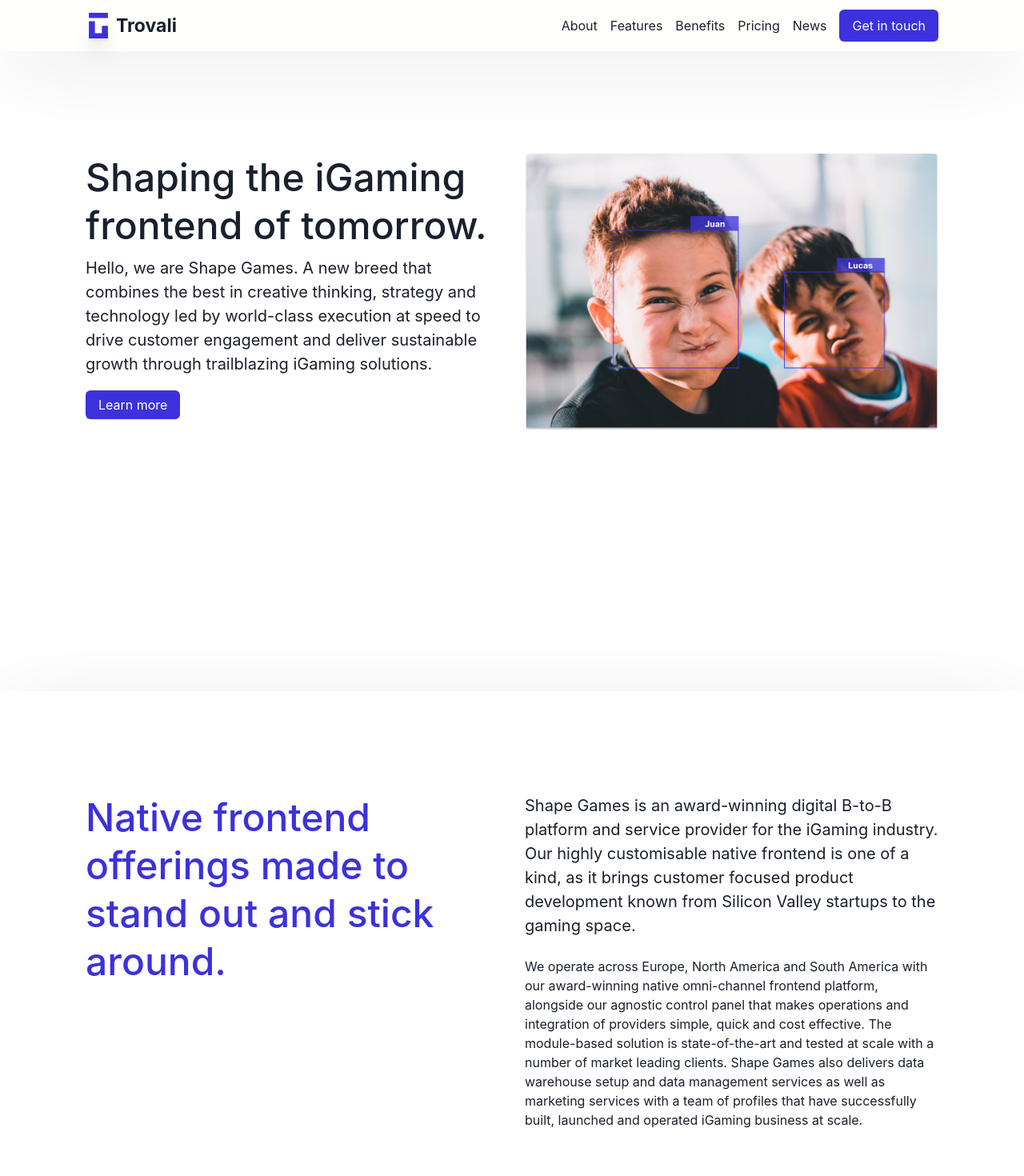
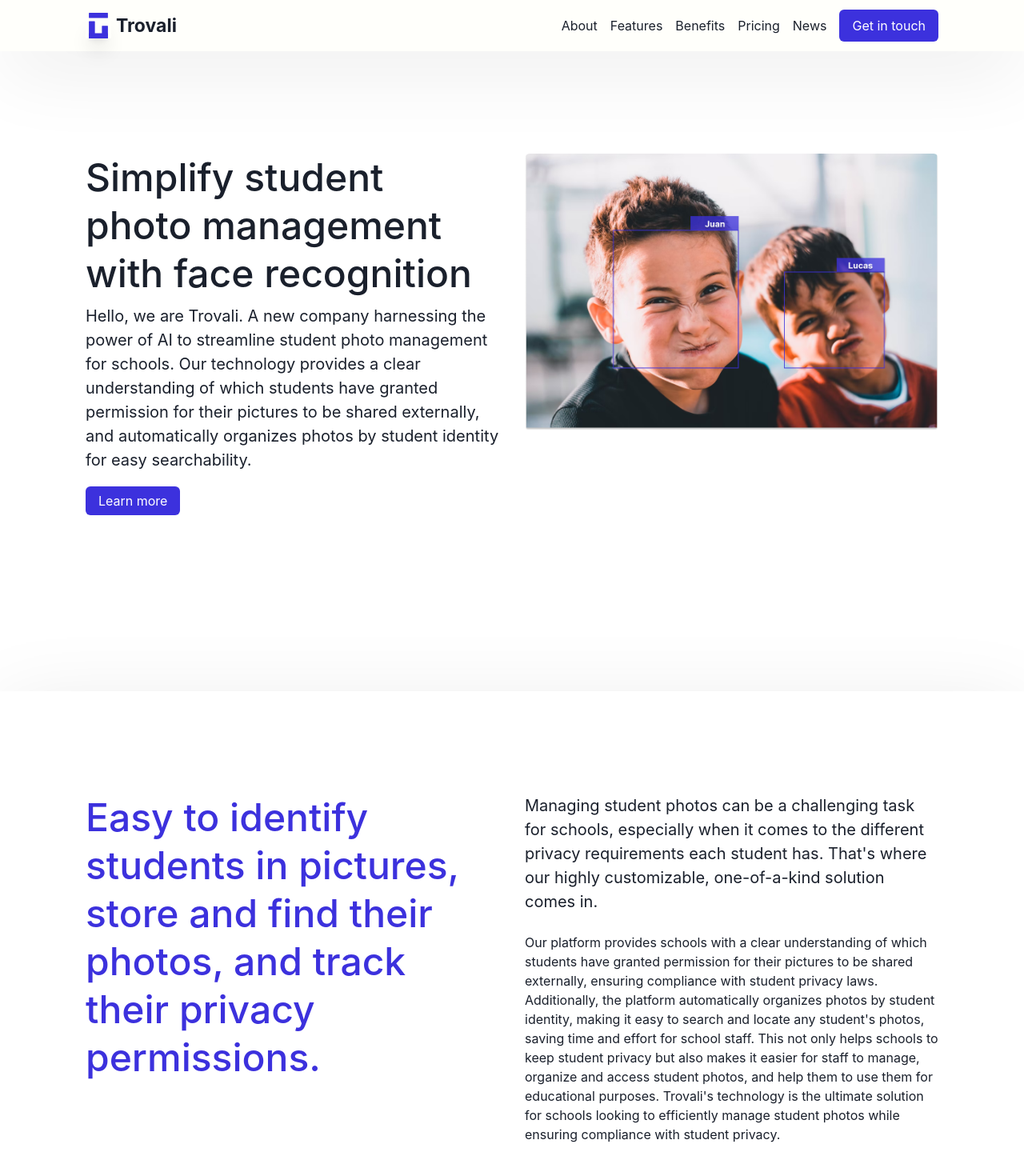
Before and after one commit to juanbric/trovali, a Next.js app: page / in a window 1280 px wide. Shown: the top 1470 px of the page at 80% size. Built offline with nearby package versions, Linux system fonts and the light colour scheme.

Commit message:
copy advancement

```diff
--- a/pages/index.tsx
+++ b/pages/index.tsx
@@ -15,16 +15,17 @@
   const date = new Date();
   const image = "https://svgshare.com/i/pdv.svg";
 
-  const headerTitle = "Shaping the iGaming frontend of tomorrow.";
+  const headerTitle =
+    "Simplify student photo management with face recognition";
   const headerSubTitle =
-    "Hello, we are Shape Games. A new breed that combines the best in creative thinking, strategy and technology led by world-class execution at speed to drive customer engagement and deliver sustainable growth through trailblazing iGaming solutions.";
+    "Hello, we are Trovali. A new company harnessing the power of AI to streamline student photo management for schools. Our technology provides a clear understanding of which students have granted permission for their pictures to be shared externally, and automatically organizes photos by student identity for easy searchability.";
 
   const secondTitle =
-    "Native frontend offerings made to stand out and stick around.";
+    "Easy to identify students in pictures, store and find their photos, and track their privacy permissions.";
   const secondSubTitle =
-    "Shape Games is an award-winning digital B-to-B platform and service provider for the iGaming industry. Our highly customisable native frontend is one of a kind, as it brings customer focused product development known from Silicon Valley startups to the gaming space.";
+    "Managing student photos can be a challenging task for schools, especially when it comes to the different privacy requirements each student has. That's where our highly customizable, one-of-a-kind solution comes in.";
   const secondCopy =
-    "We operate across Europe, North America and South America with our award-winning native omni-channel frontend platform, alongside our agnostic control panel that makes operations and integration of providers simple, quick and cost effective. The module-based solution is state-of-the-art and tested at scale with a number of market leading clients. Shape Games also delivers data warehouse setup and data management services as well as marketing services with a team of profiles that have successfully built, launched and operated iGaming business at scale.";
+    "Our platform provides schools with a clear understanding of which students have granted permission for their pictures to be shared externally, ensuring compliance with student privacy laws. Additionally, the platform automatically organizes photos by student identity, making it easy to search and locate any student's photos, saving time and effort for school staff. This not only helps schools to keep student privacy but also makes it easier for staff to manage, organize and access student photos, and help them to use them for educational purposes. Trovali's technology is the ultimate solution for schools looking to efficiently manage student photos while ensuring compliance with student privacy.";
   const platformHighlights =
     "Our native platform offers a rock solid, fluid and best-in-class betting experience, built to be continously improved upon and expanded with new features.";
   const featureOneTitle = "Feature";
```
